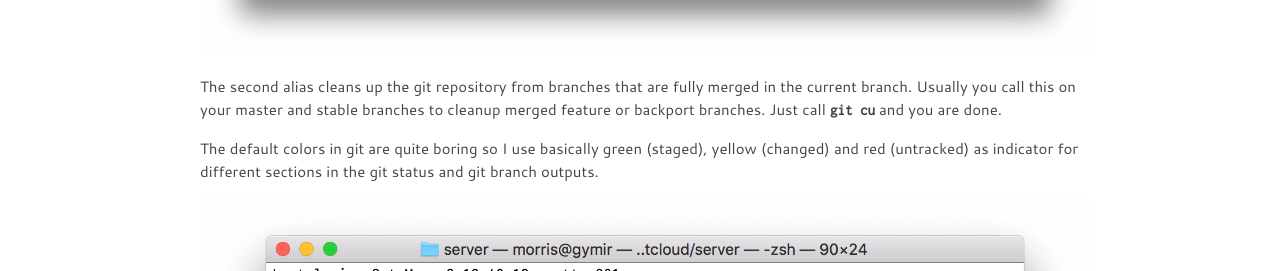
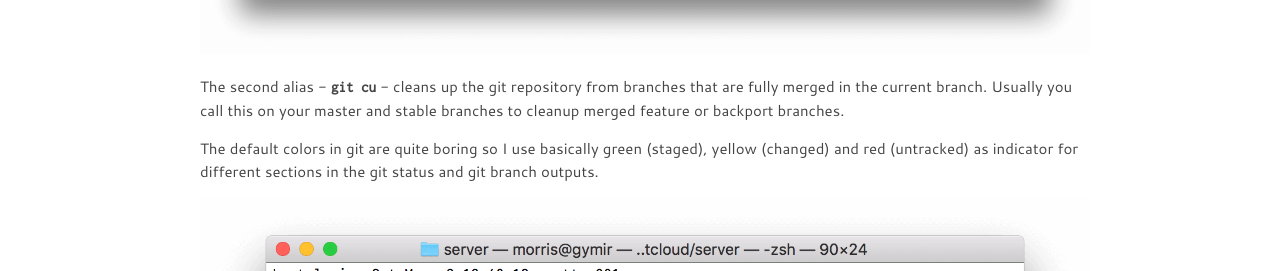
Before and after one commit to MorrisJobke/morrisjobke.github.io, a Jekyll site: the page built from _posts/2018-03-03-git-config.md, in a window 1280 px wide. Shown: the part 1178-1449 px from the top of the page. Built offline with Jekyll 4.4.1, drawn with Linux system fonts in a browser that asks for light colours; comment, search, counter and statistics services are not loaded.

Commit message:
Improve wording
Signed-off-by: Morris Jobke <hey@morrisjobke.de>

```diff
--- a/_posts/2018-03-03-git-config.md
+++ b/_posts/2018-03-03-git-config.md
@@ -53,7 +53,7 @@ I have two aliases - `git lg` gives a nice and simple overview of the git histor
 
 ![git lg](/images/2018-03-03-git-lg.png)
 
-The second alias cleans up the git repository from branches that are fully merged in the current branch. Usually you call this on your master and stable branches to cleanup merged feature or backport branches. Just call `git cu` and you are done.
+The second alias - `git cu` - cleans up the git repository from branches that are fully merged in the current branch. Usually you call this on your master and stable branches to cleanup merged feature or backport branches.
 
 The default colors in git are quite boring so I use basically green (staged), yellow (changed) and red (untracked) as indicator for different sections in the git status and git branch outputs.
 
```
